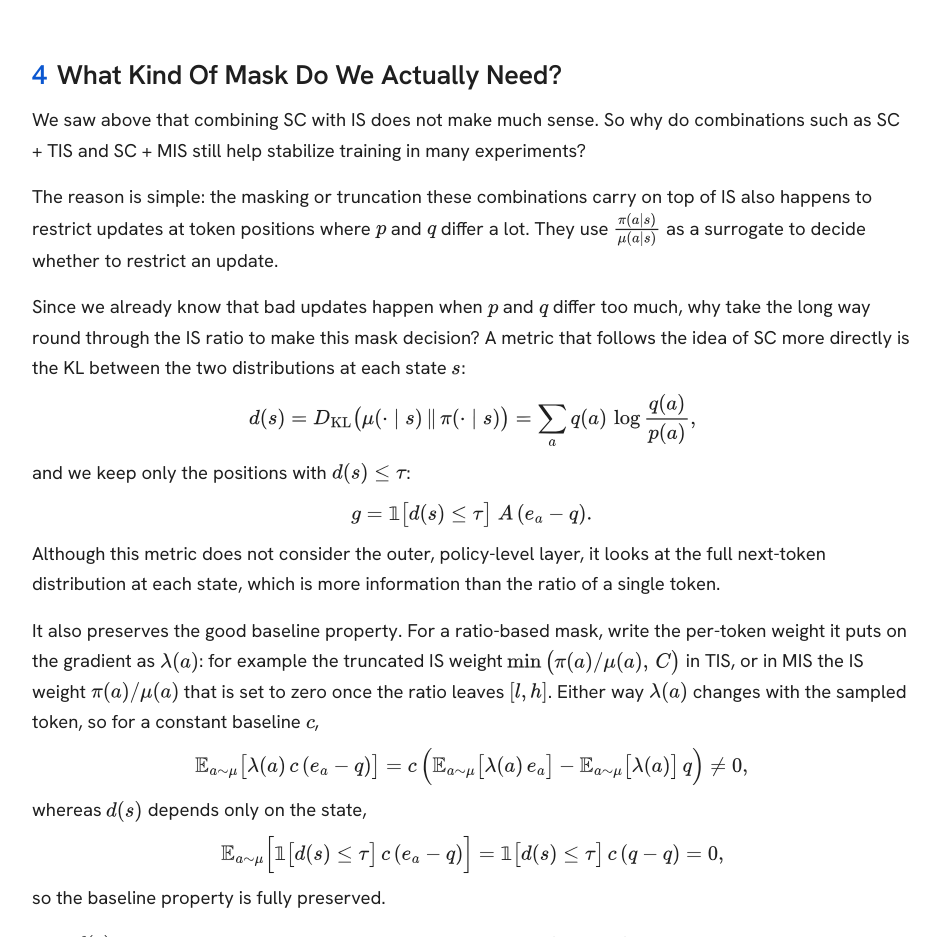
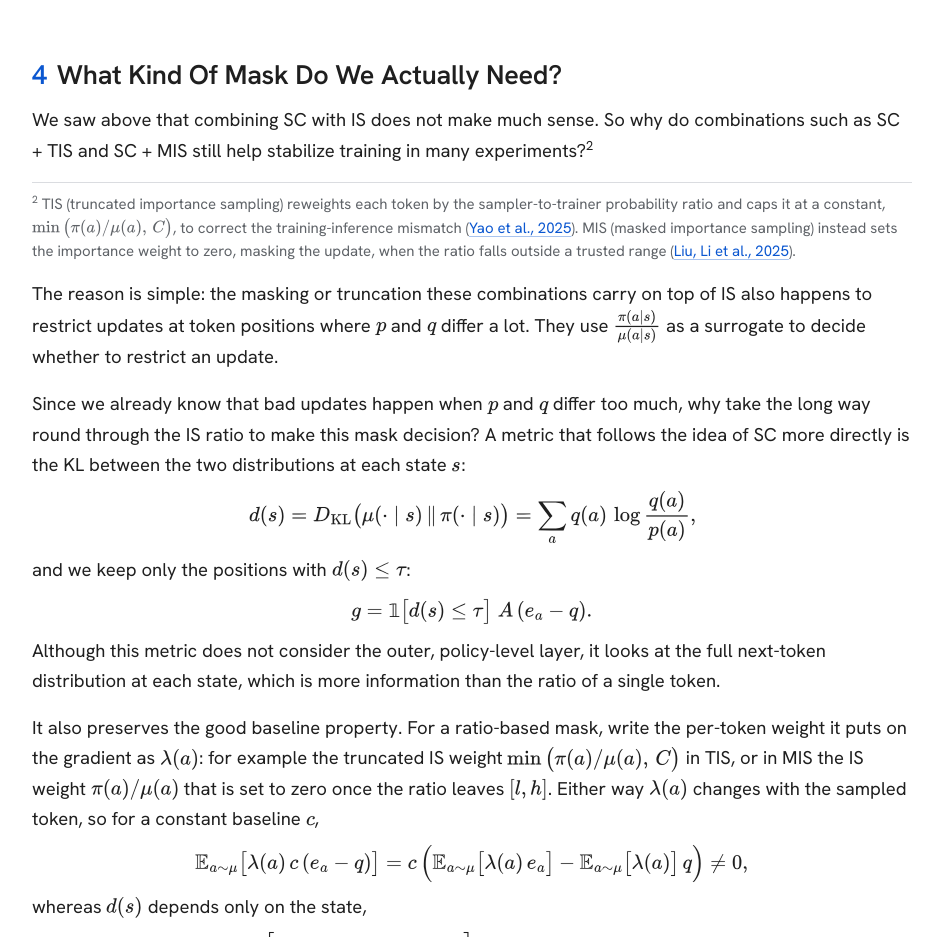
Before and after one commit to Sky-PostTrain/sky-posttrain.github.io, a plain HTML site: page score-centering-async-rl/index.html in a window 1280 px wide. Shown: the part 6100-7037 px from the top of the page, without its empty margins (168-1111 px from the left). Drawn offline with nearby package versions, Linux system fonts and the light colour scheme.

Commit message:
Footnote defining TIS and MIS with citations

```diff
--- a/score-centering-async-rl/index.html
+++ b/score-centering-async-rl/index.html
@@ -217,7 +217,8 @@ further reducing the influence of very old policies on the KL penalty.</p></div>
 
   <div class="col">
     <h2 id="sec4"><span class="n">4</span><span>What Kind Of Mask Do We Actually Need?</span></h2>
-    <div><p>We saw above that combining SC with IS does not make much sense. So why do combinations such as SC + TIS and SC + MIS still help stabilize training in many experiments?</p>
+    <div><p>We saw above that combining SC with IS does not make much sense. So why do combinations such as SC + TIS and SC + MIS still help stabilize training in many experiments?<sup>2</sup></p>
+    <p><span class="fn"><sup>2</sup> TIS (truncated importance sampling) reweights each token by the sampler-to-trainer probability ratio and caps it at a constant, \(\min\big(\pi(a)/\mu(a),\,C\big)\), to correct the training-inference mismatch (<a href="https://fengyao.notion.site/off-policy-rl">Yao et al., 2025</a>). MIS (masked importance sampling) instead sets the importance weight to zero, masking the update, when the ratio falls outside a trusted range (<a href="https://richardli.xyz/post/rl-collapse-training-inference/">Liu, Li et al., 2025</a>).</span></p>
     <p>The reason is simple: the masking or truncation these combinations carry on top of IS also happens to restrict updates at token positions where \(p\) and \(q\) differ a lot. They use \(\frac{\pi(a\mid s)}{\mu(a\mid s)}\) as a surrogate to decide whether to restrict an update.</p>
     <p>Since we already know that bad updates happen when \(p\) and \(q\) differ too much, why take the long way round through the IS ratio to make this mask decision? A metric that follows the idea of SC more directly is the KL between the two distributions at each state \(s\):
 \[
```
